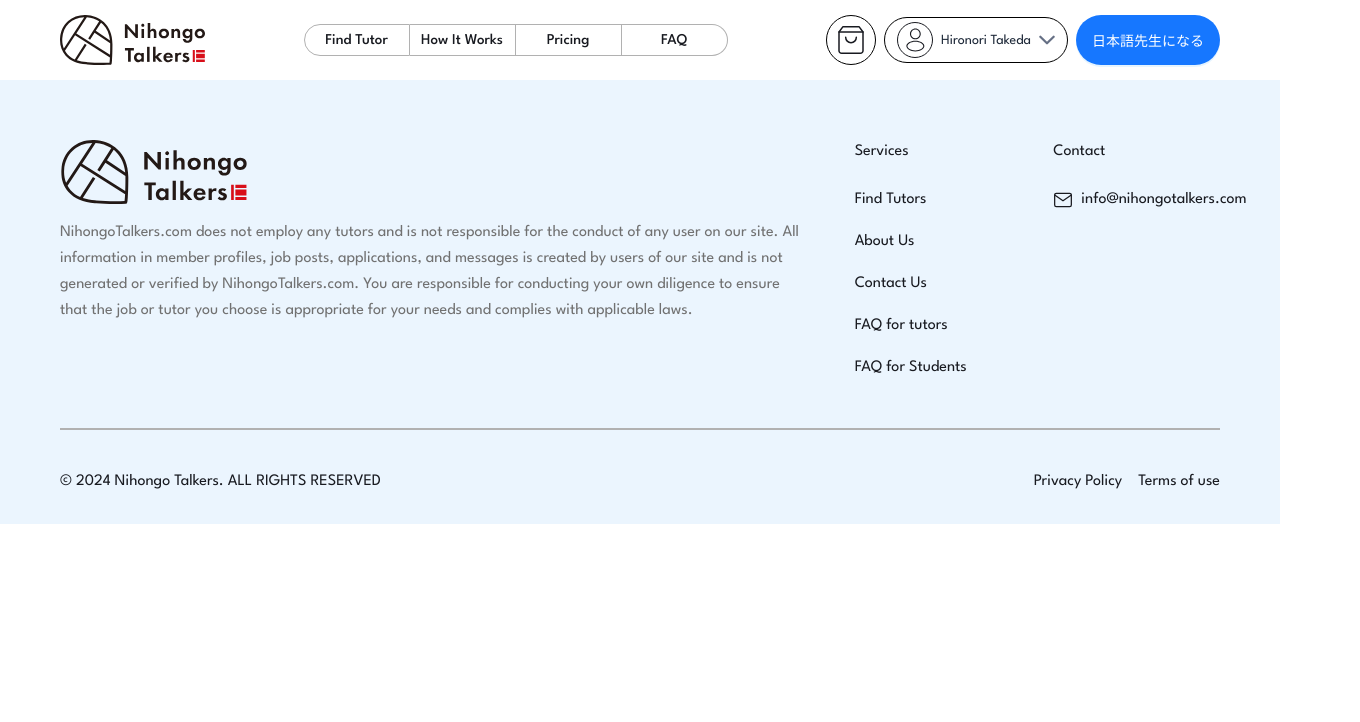
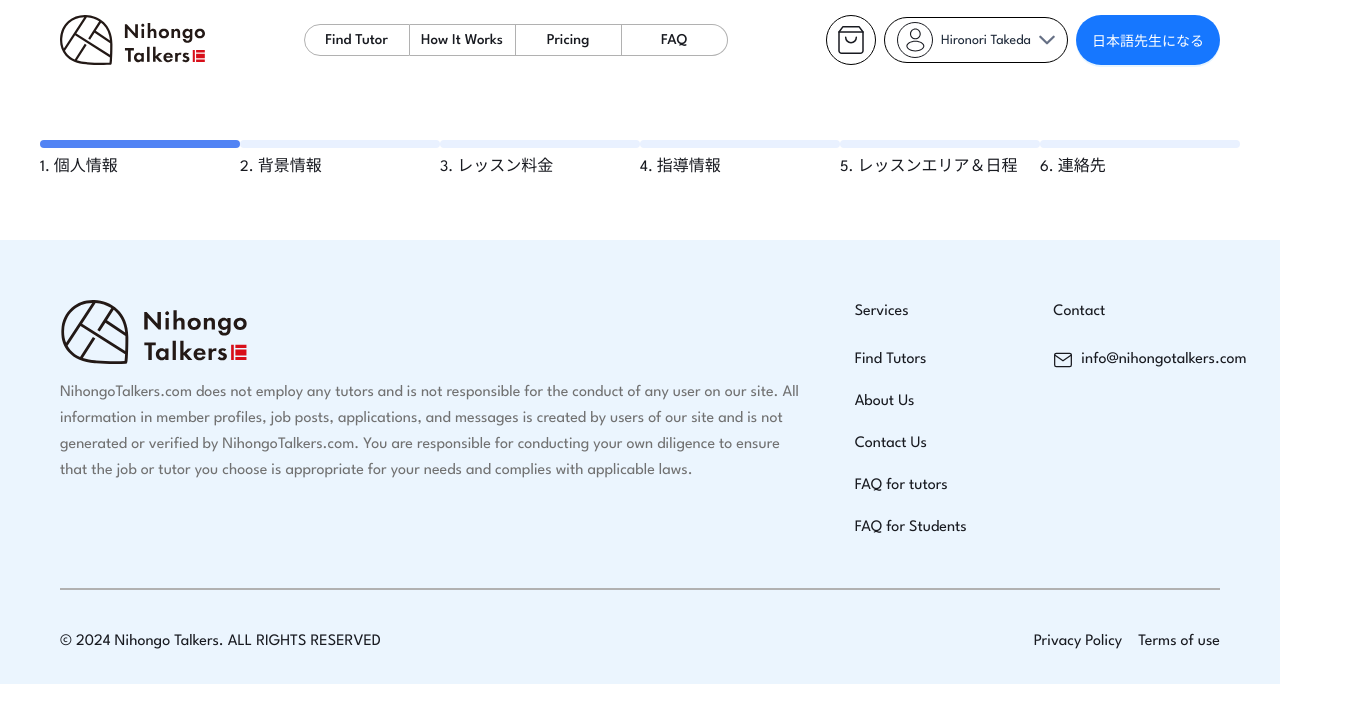
Before and after one commit to Abdullah33098/Nihongo_Talkers, a React (Vite) app in the folder frontend/: page /tutor-signup in a window 1280 px wide. Shown: the top 722 px of the page, 1360 px wide, since content can reach past the window. Built offline with nearby package versions, Linux system fonts and the light colour scheme.

Commit message:
working on the Tutor SignUp

```diff
--- a/frontend/src/App.jsx
+++ b/frontend/src/App.jsx
@@ -11,6 +11,7 @@
 import BecomeTutor from "./screens/BecomeTutor";
 import FAQ from "./screens/FAQ";
 import Contact_us from "./screens/Contact_us";
+import TutorSignup from "./screens/auth/TutorSignup";
 const App = () => {
   return (
     <Router>
@@ -25,7 +26,8 @@
         <Route path="/become-tutor" element={<BecomeTutor />} />
         <Route path="/faq" element={<FAQ />} />
         <Route path="/contact-us" element={<Contact_us />} />
-        {/* Add more routes as needed */}
+        <Route path="/tutor-signup" element={<TutorSignup />} />
+
       </Routes>
       <Footer />
     </Router>
--- a/frontend/src/components/Navbar.jsx
+++ b/frontend/src/components/Navbar.jsx
@@ -74,7 +74,7 @@
         </div>
 
         {/* Logo */}
-        <div className="flex items-center justify-center flex-grow lg:flex-grow-0">
+        <div className="flex items-center justify-center flex-grow lg:flex-grow-0" onClick={() => navigate('/')}>
           <img
             src="logo.svg"
             alt="Logo"
--- /dev/null
+++ b/frontend/src/components/Progressbar.jsx
@@ -0,0 +1,42 @@
+import React from 'react';
+
+const steps = [
+  "個人情報",
+  "背景情報",
+  "レッスン料金",
+  "指導情報",
+  "レッスンエリア＆日程",
+  "連絡先",
+];
+
+const Progressbar = ({ currentStep }) => {
+  return (
+    <div className='w-full flex items-center justify-center'>
+    <div className="max-w-[1440px] bg-white p-[60px] flex  items-center">
+      <div className="max-w-[1320px] mx-auto px-[60px]">
+        <div className="flex justify-between items-center ">
+          {steps.map((label, index) => {
+            const isActive = index === currentStep;
+
+            return (
+              <div key={index} className="flex flex-col  w-[216px] flex-1">
+
+                <div
+                  className={`h-2 w-full rounded-full ${
+                    isActive ? "bg-[#5183F4]" : "bg-[#E9F1FF]"
+                  }`}
+                />
+                <div className="mt-2 text-[16px] text-left text-[#181A20] whitespace-nowrap">
+                  {index + 1}. {label}
+                </div>
+              </div>
+            );
+          })}
+        </div>
+      </div>
+    </div>
+    </div>
+  );
+};
+
+export default Progressbar;
--- /dev/null
+++ b/frontend/src/screens/auth/TutorSignup.jsx
@@ -0,0 +1,12 @@
+import React from 'react'
+import Progressbar from '../../components/Progressbar'
+
+const TutorSignup = () => {
+  return (
+    <div className='relative'>
+      <Progressbar currentStep={0} />
+    </div>
+  )
+}
+
+export default TutorSignup
```
